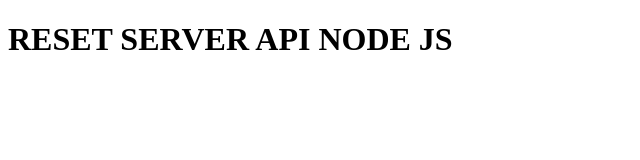
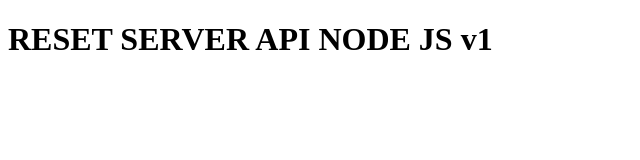
Before and after one commit to GonzaloArielRossi/rest-api-server-node-js, a website: page public/index.html in a window 1280 px wide. Shown: the full height of the page, 0-640 px from the left. Drawn offline with Linux system fonts and the light colour scheme.

Commit message:
Index file changes

```diff
--- a/public/index.html
+++ b/public/index.html
@@ -4,9 +4,9 @@
     <meta charset="UTF-8" />
     <meta http-equiv="X-UA-Compatible" content="IE=edge" />
     <meta name="viewport" content="width=device-width, initial-scale=1.0" />
-    <title>RESET SERVER API NODE JS</title>
+    <title>RESET SERVER API NODE JS v1</title>
   </head>
   <body>
-    <h1>RESET SERVER API NODE JS</h1>
+    <h1>RESET SERVER API NODE JS v1</h1>
   </body>
 </html>
```
